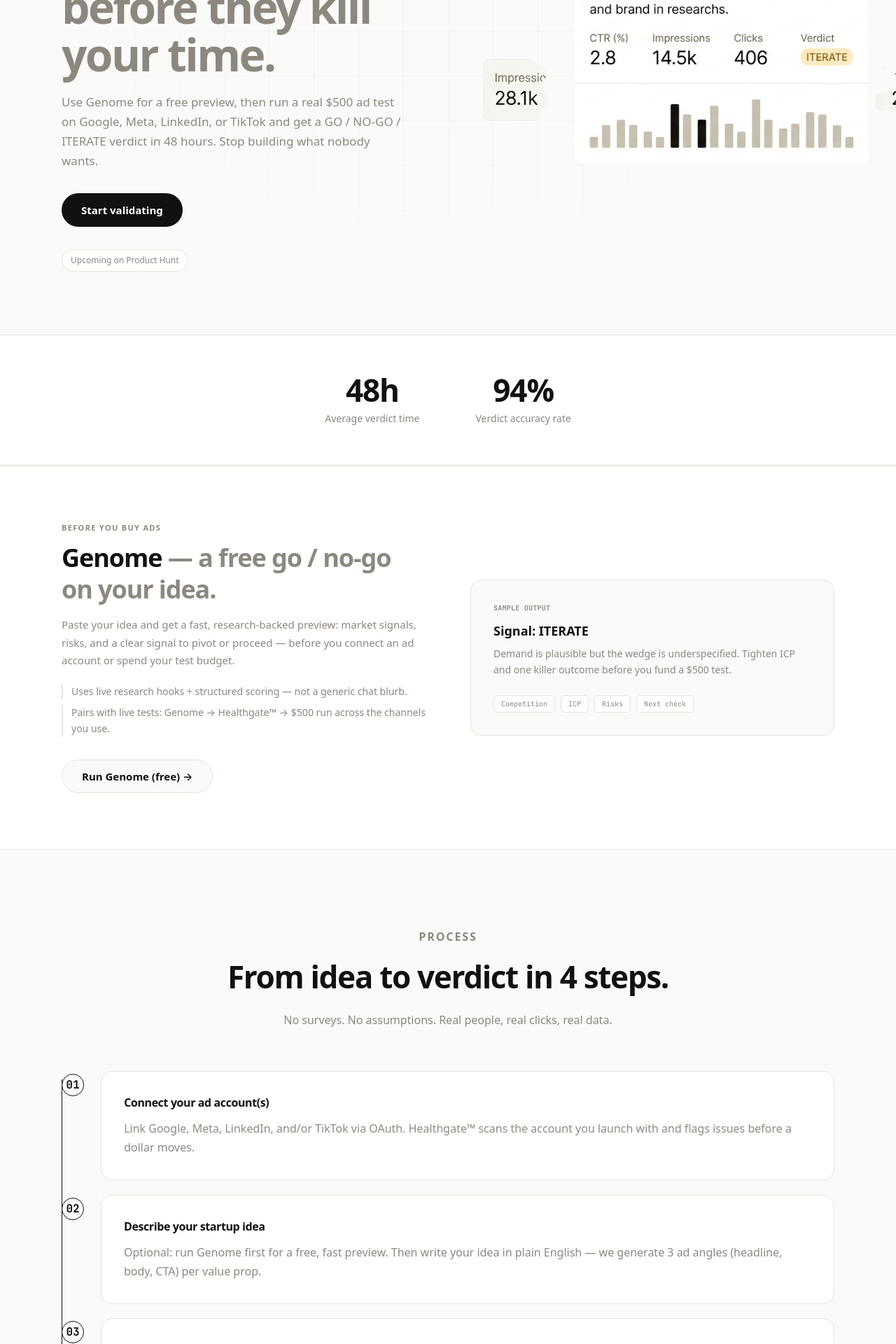
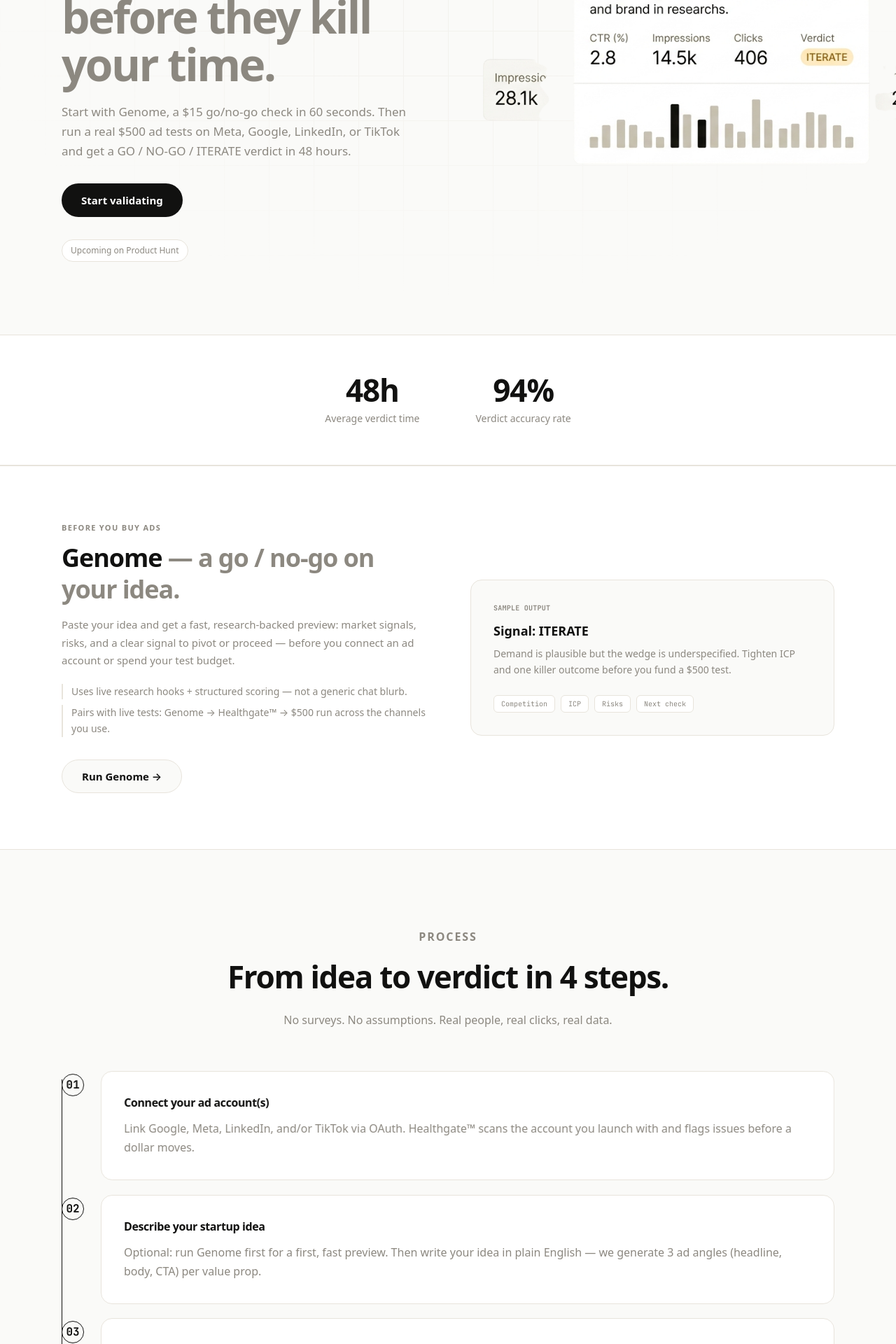
Before and after one commit to JessiP23/launch-lense, a Next.js app: page / in a window 1280 px wide. Shown: the part 340-2260 px from the top of the page at 70% size. Built offline with nearby package versions, Linux system fonts and the light colour scheme; a web font is replaced by a local one.

Commit message:
gnome is paid

```diff
--- a/components/landing/landing-faq.tsx
+++ b/components/landing/landing-faq.tsx
@@ -9,7 +9,7 @@
 const items = [
   {
     q: 'What exactly does LaunchLense do?',
-    a: 'Genome gives a free, fast go/no-go style preview on your idea. For live proof, we turn the idea into a real campaign (Google, Meta, LinkedIn, or TikTok), measure response across multiple angles, and return a single verdict with metrics and a shareable PDF.',
+    a: 'Genome gives a fast go/no-go style preview on your idea. For live proof, we turn the idea into a real campaign (Google, Meta, LinkedIn, or TikTok), measure response across multiple angles, and return a single verdict with metrics and a shareable PDF.',
   },
   {
     q: 'Do I need an ad account?',
@@ -29,7 +29,7 @@
   },
   {
     q: 'What is Genome?',
-    a: 'Genome is our free, up-front pass on your idea: fast research, structured scoring, and a clear signal to stop, tweak, or commit to a paid test. It does not replace live ads — it tells you if you are ready to fund them.',
+    a: 'Genome is our up-front pass on your idea: fast research, structured scoring, and a clear signal to stop, tweak, or commit to a paid test. It does not replace live ads — it tells you if you are ready to fund them.',
   },
 ] as const;
 
--- a/components/landing/landing-final-cta.tsx
+++ b/components/landing/landing-final-cta.tsx
@@ -34,10 +34,6 @@
               Talk to us
             </Link>
           </div>
-          <p className="mt-6 text-[12px] text-[var(--color-faint-text)]">
-            No credit card required. Run Genome for free, or connect an ad account when you are ready to launch a
-            test.
-          </p>
         </ScrollReveal>
       </div>
     </section>
--- a/components/landing/landing-genome.tsx
+++ b/components/landing/landing-genome.tsx
@@ -14,7 +14,7 @@
             </p>
             <h2 className="mt-3 font-display text-[clamp(1.75rem,3.5vw,2.25rem)] font-bold leading-tight tracking-[-0.03em] text-[var(--color-ink)]">
               Genome
-              <span className="text-[var(--color-muted)]"> — a free go / no-go on your idea.</span>
+              <span className="text-[var(--color-muted)]"> — a go / no-go on your idea.</span>
             </h2>
             <p className="mt-4 text-[15px] leading-[1.7] text-[var(--color-muted)]">
               Paste your idea and get a fast, research-backed preview: market signals, risks, and a clear signal
@@ -33,7 +33,7 @@
                 href="/tests/new"
                 className="inline-flex h-12 items-center justify-center rounded-full border border-[var(--color-border)] bg-[var(--color-canvas)] px-7 text-[15px] font-semibold text-[var(--color-ink)] transition-colors hover:border-[var(--color-border-2)]"
               >
-                Run Genome (free) →
+                Run Genome →
               </Link>
             </div>
           </ScrollReveal>
--- a/components/landing/landing-hero.tsx
+++ b/components/landing/landing-hero.tsx
@@ -62,8 +62,7 @@
             variants={heroItem}
             className="mt-5 max-w-lg text-[17px] leading-[1.65] text-[var(--color-muted)]"
           >
-            Use Genome for a free preview, then run a real $500 ad test on Google, Meta, LinkedIn, or TikTok and
-            get a GO / NO-GO / ITERATE verdict in 48 hours. Stop building what nobody wants.
+            Start with Genome, a $15 go/no-go check in 60 seconds. Then run a real $500 ad tests on Meta, Google, LinkedIn, or TikTok and get a GO / NO-GO / ITERATE verdict in 48 hours.
           </motion.p>
 
           <motion.div variants={heroItem} className="mt-8 flex flex-wrap gap-3">
--- a/components/landing/landing-how-it-works.tsx
+++ b/components/landing/landing-how-it-works.tsx
@@ -12,7 +12,7 @@
   {
     n: '02',
     title: 'Describe your startup idea',
-    body: 'Optional: run Genome first for a free, fast preview. Then write your idea in plain English — we generate 3 ad angles (headline, body, CTA) per value prop.',
+    body: 'Optional: run Genome first for a first, fast preview. Then write your idea in plain English — we generate 3 ad angles (headline, body, CTA) per value prop.',
   },
   {
     n: '03',
--- a/components/landing/landing-verdict-engine.tsx
+++ b/components/landing/landing-verdict-engine.tsx
@@ -56,7 +56,7 @@
           </h2>
           <p className="mt-5 max-w-md text-[15px] leading-[1.7] text-[var(--color-muted)]">
             Same verdict model whether you test on Google, Meta, LinkedIn, or TikTok. We aggregate CTR, CPC, and
-            spend across every angle against fixed thresholds — plus Genome upstream when you want a no-spend
+            spend across every angle against fixed thresholds — plus Genome upstream when you want a
             read first. You get one verdict, not a wall of charts, and an angle-by-angle PDF.
           </p>
         </ScrollReveal>
```
